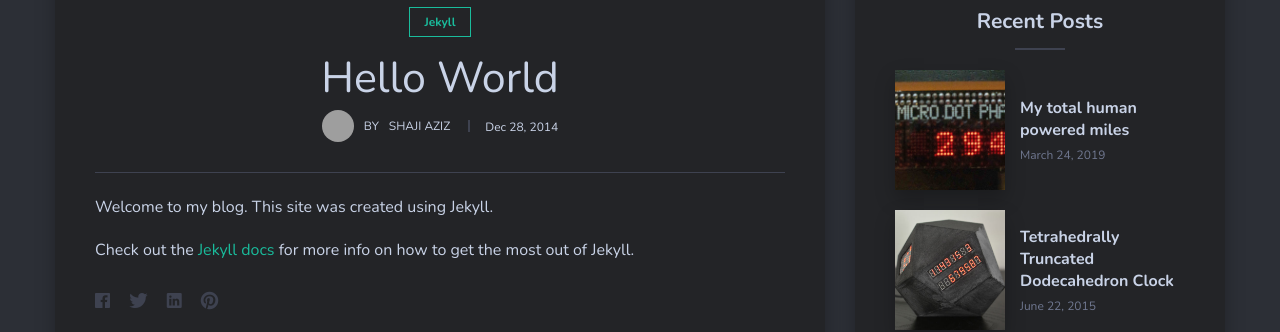
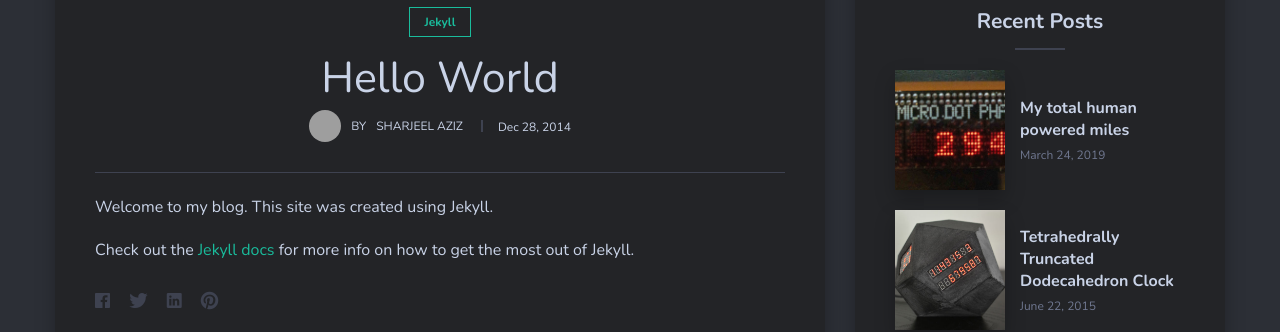
Before and after one commit to sharjeelaziz/sharjeelaziz.github.io, a Jekyll site: the page built from _posts/2014-12-28-hello-world.md, in a window 1280 px wide and 900 px high, scrolled down 616 px. Shown: the part 142-474 px from the top of the window. Built offline with Jekyll 4.4.1, drawn with Linux system fonts in a browser that asks for light colours; comment, search, counter and statistics services are not loaded; grey boxes are pictures that could not be loaded.

Commit message:
Update _config.yml

```diff
--- a/_config.yml
+++ b/_config.yml
@@ -1,7 +1,7 @@
 #-------------------------------
 # General Site Settings
 
-title: Shaji Aziz
+title: Sharjeel Aziz
 description: bits and atoms # this means to ignore newlines until "baseurl:"
 baseurl: "" # the subpath of your site, e.g. /blog
 url: "" # the base hostname & protocol for your site, e.g. http://example.com
@@ -9,7 +9,7 @@ url: "" # the base hostname & protocol for your site, e.g. http://example.com
 
 #-------------------------------
 # About Section
-author-name:   Shaji Aziz
+author-name:   Sharjeel Aziz
 author-avatar:
 
 
```
